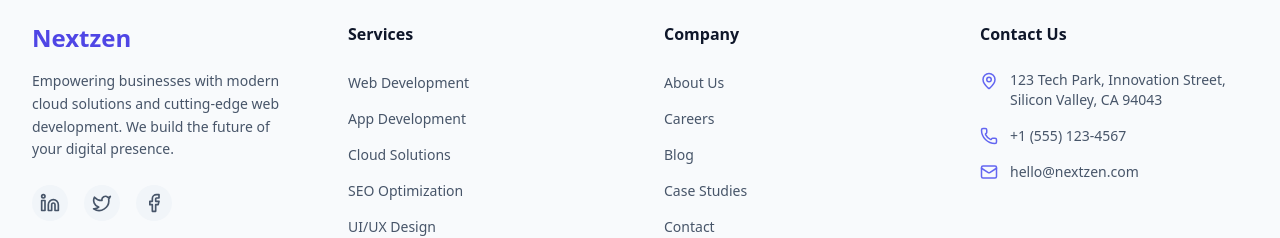
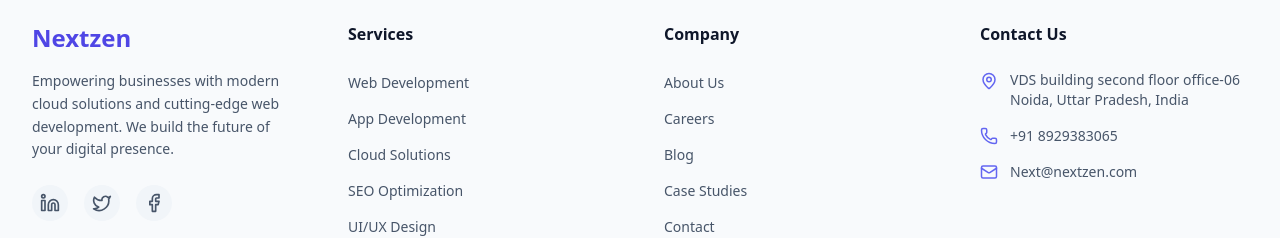
Before and after one commit to NextZenSoftware/NextZen, a Next.js app: page / in a window 1280 px wide. Shown: the part 4260-4498 px from the top of the page. Built offline with nearby package versions, Linux system fonts and the light colour scheme.

Commit message:
Update address

```diff
--- a/app/layout.tsx
+++ b/app/layout.tsx
@@ -60,6 +60,7 @@ export const metadata: Metadata = {
   },
 };
 
+
 export default function RootLayout({
   children,
 }: Readonly<{
--- a/components/layout/Footer.tsx
+++ b/components/layout/Footer.tsx
@@ -51,15 +51,15 @@ export function Footer() {
             <ul className="space-y-4">
               <li className="flex items-start gap-3 text-slate-600 text-sm">
                 <MapPin size={18} className="mt-0.5 shrink-0 text-primary-500" />
-                <span>123 Tech Park, Innovation Street, Silicon Valley, CA 94043</span>
+                <span>VDS building second floor office-06 Noida, Uttar Pradesh, India</span>
               </li>
               <li className="flex items-center gap-3 text-slate-600 text-sm">
                 <Phone size={18} className="shrink-0 text-primary-500" />
-                <span>+1 (555) 123-4567</span>
+                <span>+91 8929383065</span>
               </li>
               <li className="flex items-center gap-3 text-slate-600 text-sm">
                 <Mail size={18} className="shrink-0 text-primary-500" />
-                <span>hello@nextzen.com</span>
+                <span>Next@nextzen.com</span>
               </li>
             </ul>
           </div>
--- a/package.json
+++ b/package.json
@@ -14,7 +14,7 @@
     "clsx": "^2.1.1",
     "framer-motion": "^12.23.26",
     "lucide-react": "^0.561.0",
-    "next": "15.5.7",
+    "next": "^16.3.1",
     "react": "^18.3.1",
     "react-dom": "^18.3.1",
     "tailwind-merge": "^3.4.0"
--- a/tsconfig.json
+++ b/tsconfig.json
@@ -15,7 +15,7 @@
     "moduleResolution": "bundler",
     "resolveJsonModule": true,
     "isolatedModules": true,
-    "jsx": "preserve",
+    "jsx": "react-jsx",
     "incremental": true,
     "plugins": [
       {
```
Also changed, not shown: 1 other file (tests, documents, lock files or other folders).
